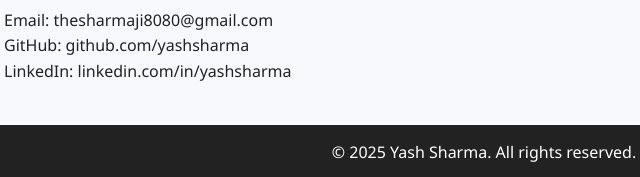
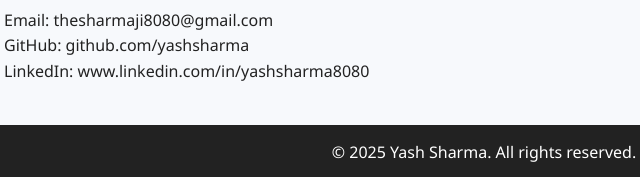
Before and after one commit to yashsharma8080/portfolio-yash, a plain HTML site: page index.html in a window 1280 px wide. Shown: the part 952-1129 px from the top of the page, 156-796 px from the left. Drawn offline with Linux system fonts and the light colour scheme.

Commit message:
Update index.html

```diff
--- a/index.html
+++ b/index.html
@@ -56,7 +56,7 @@
     <h2>Contact Me</h2>
     <p>Email: thesharmaji8080@gmail.com</p>
     <p>GitHub: github.com/yashsharma</p>
-    <p>LinkedIn: linkedin.com/in/yashsharma</p>
+    <p>LinkedIn: www.linkedin.com/in/yashsharma8080</p>
   </section>
 
   <footer>
```
